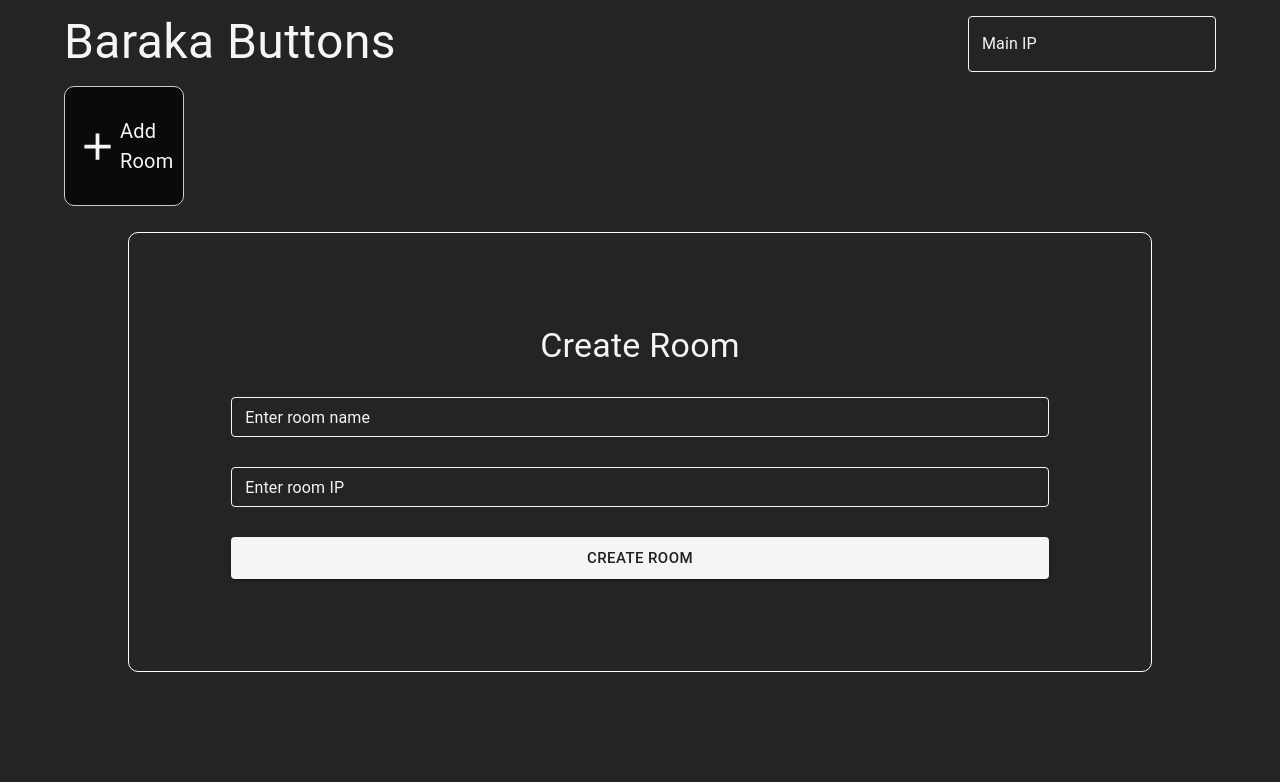
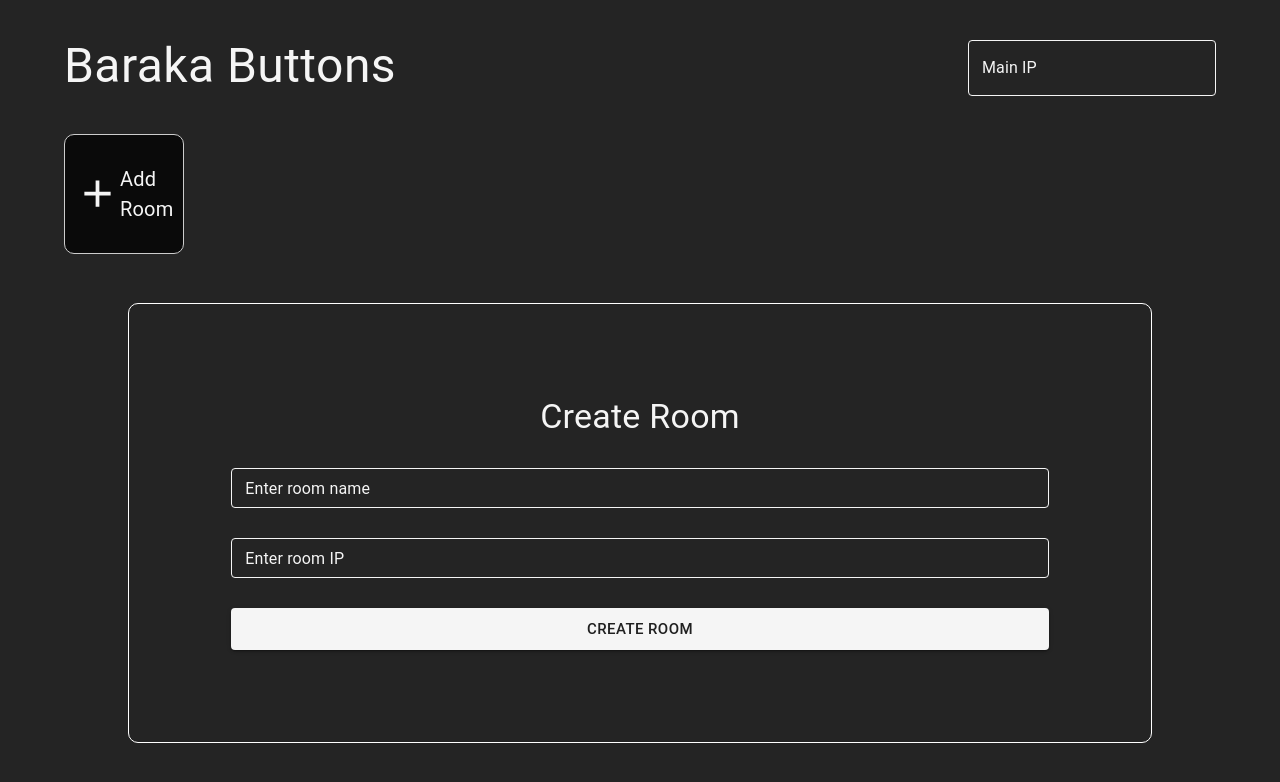
Before and after one commit to kemalilketuna/BarakaButtons, a React (Vite) app: page / in a window 1280 px wide. Shown: the top 782 px of the page. Built offline with nearby package versions, Linux system fonts and the light colour scheme.

Commit message:
Update MainContent.tsx

```diff
--- a/src/components/MainContent.tsx
+++ b/src/components/MainContent.tsx
@@ -9,11 +9,24 @@ import { useSelector } from "react-redux";
 import ApiClient from "../api/apiClient";
 import { setRooms } from "../redux/dashboardSlicer";
 import { useDispatch } from "react-redux";
+import { styled } from "@mui/material/styles";
+
 
 interface Room {
     roomName: string;
     roomIp: string;
 }
+
+const MainContentBox = styled(Box)(({ }) => ({
+    display: 'flex',
+    flexDirection: 'column',
+    justifyContent: 'space-evenly',
+    width: '100vw',
+    height: '100vh',
+    padding: '5vw',
+    paddingTop: '1vh',
+    paddingBottom: '1vh',
+}));
 
 const RoomButtonGroup = () => {
     const rooms = useSelector((state: RootState) => state.dashboard.rooms);
@@ -37,7 +50,7 @@ const MainContent = () => {
     }, [dispatch]);
 
     return (
-        <Box sx={{ padding: '5vw', paddingTop: '1vh', paddingBottom: '1vh', width: '100vw', height: '100vh', display: 'flex', flexDirection: 'column', justifyContent: 'start' }}>
+        <MainContentBox>
             {/* Title */}
             <Box sx={{ display: 'flex', flexDirection: 'row', justifyContent: 'space-between', width: '100%', marginTop: '1vh', marginBottom: '1vh' }}>
                 <Typography fontSize="3rem" sx={{ marginTop: '-0.6rem' }}>Baraka Buttons</Typography>
@@ -50,7 +63,7 @@ const MainContent = () => {
             <Box sx={{ display: 'flex', justifyContent: 'center', paddingBottom: '2vw' }}>
                 <Dashboard />
             </Box>
-        </Box >
+        </MainContentBox>
     );
 }
 
```
